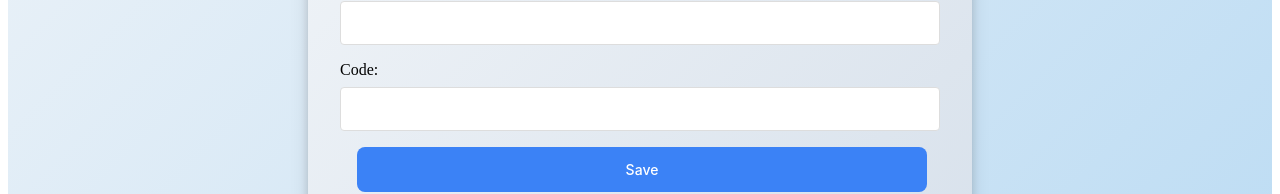
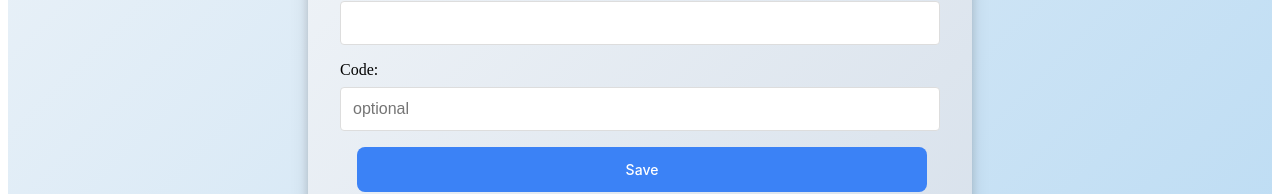
Before and after one commit to WH-5/url-face, a React (Vite) app: page /create in a window 1280 px wide. Shown: the part 366-560 px from the top of the page. Built offline with nearby package versions, Linux system fonts and the light colour scheme.

Commit message:
前端界面

```diff
--- a/src/pages/Create.css
+++ b/src/pages/Create.css
@@ -86,6 +86,9 @@
   border-radius: 4px;
   font-size: 1rem;
   transition: border-color 0.2s ease;
+  .input::placeholder {
+    color: #999;
+  }
 }
 
 .input:focus {
--- a/src/pages/Create.jsx
+++ b/src/pages/Create.jsx
@@ -51,6 +51,7 @@
                 value={customCode}
                 onChange={(e) => setCustomCode(e.target.value)}
                 className="input"
+                placeholder="optional"
               />
             </div>
             <button type="submit" className="btn">Save</button>
```
